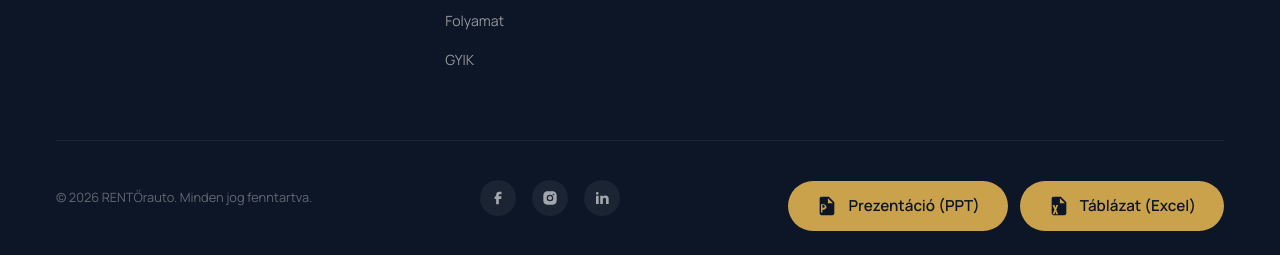
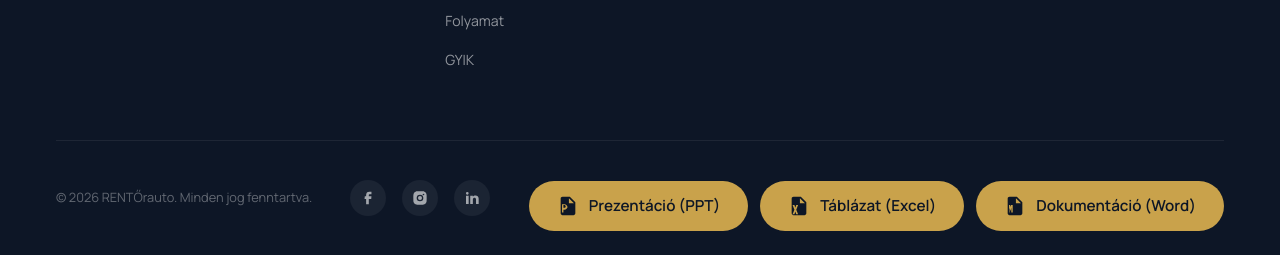
Before and after one commit to omniflowstack-design/rentorauto, a plain HTML site: page index.html in a window 1280 px wide. Shown: the part 7263-7518 px from the top of the page. Drawn offline with nearby package versions, Linux system fonts and the light colour scheme.

Commit message:
Add Word document button to footer
Same gold button style, labeled "Dokumentáció (Word)", linking
to the SharePoint-hosted Word document.

Co-Authored-By: Claude Opus 4.6 <noreply@anthropic.com>

```diff
--- a/index.html
+++ b/index.html
@@ -1345,6 +1345,10 @@ h3{font-size:clamp(1.3rem, 2vw + .3rem, 1.8rem)}
           <svg xmlns="http://www.w3.org/2000/svg" width="22" height="22" fill="currentColor" viewBox="0 0 24 24"><path d="M13 9V3.5L18.5 9M6 2c-1.11 0-2 .89-2 2v16c0 1.11.89 2 2 2h12c1.11 0 2-.89 2-2V8l-6-6H6Zm-1 9h2l1 3 1-3h2l-2 5 2 5h-2l-1-3-1 3H5l2-5-2-5Z"/></svg>
           Táblázat (Excel)
         </a>
+        <a href="https://gdfhu.sharepoint.com/:w:/r/sites/InfoProjekt2026/_layouts/15/Doc.aspx?action=edit&sourcedoc=%7Bdde5e428-f3ac-4a1f-9133-2de17dd0ea64%7D" target="_blank" rel="noopener" class="footer-doc-btn">
+          <svg xmlns="http://www.w3.org/2000/svg" width="22" height="22" fill="currentColor" viewBox="0 0 24 24"><path d="M13 9V3.5L18.5 9M6 2c-1.11 0-2 .89-2 2v16c0 1.11.89 2 2 2h12c1.11 0 2-.89 2-2V8l-6-6H6Zm-1.5 9h2l.5 2 .5-2h2v8h-1.5v-5l-1 3.5-1-3.5v5H5.5v-8Z"/></svg>
+          Dokumentáció (Word)
+        </a>
       </div>
     </div>
   </div>
```
